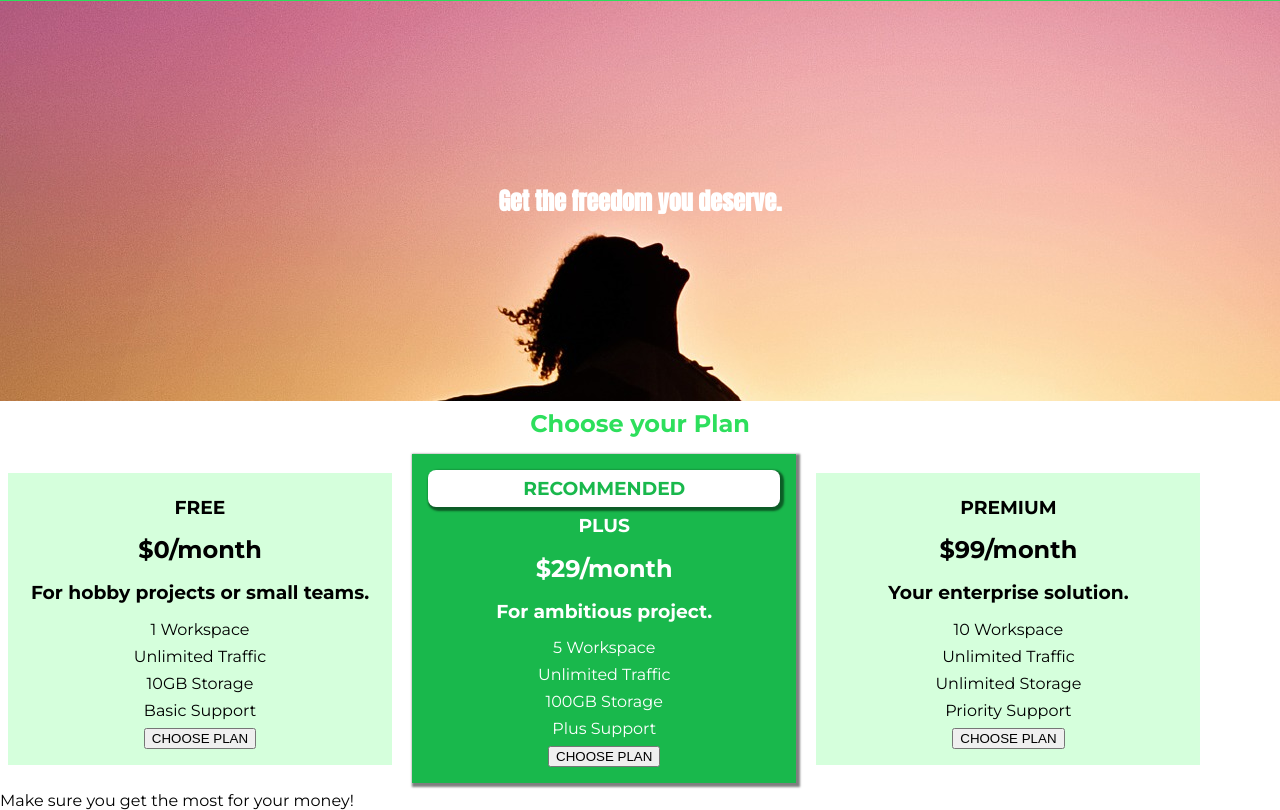
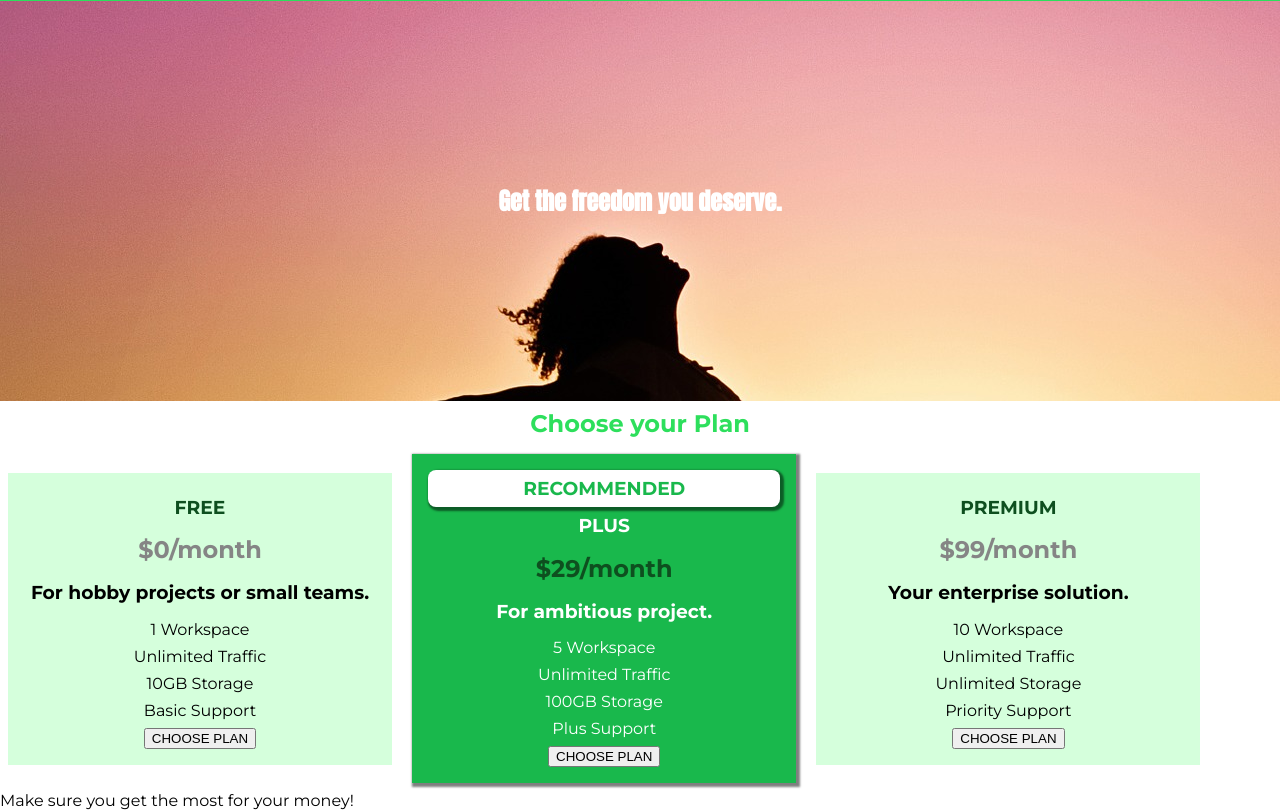
Before and after one commit to robertov8/css-the-comple-guide-2020, a plain HTML site: page index.html in a window 1280 px wide. Shown: the part 42-852 px from the top of the page. Drawn offline with Linux system fonts and the light colour scheme.

Commit message:
64. Working on the Title and the Price of our Packages

```diff
--- a/index.html
+++ b/index.html
@@ -38,8 +38,8 @@
                 <h1 class="section-title">Choose your Plan</h1>
                 <div>
                     <article class="plan">
-                        <h1>FREE</h1>
-                        <h2>$0/month</h2>
+                        <h1 class="plan__title">FREE</h1>
+                        <h2 class="plan__price">$0/month</h2>
                         <h3>For hobby projects or small teams.</h3>
                         <ul class="plan__features">
                             <li>1 Workspace</li>
@@ -53,8 +53,8 @@
                     </article>
                     <article class="plan plan--highlighted">
                         <h1 class="plan__annotation">RECOMMENDED</h1>
-                        <h1>PLUS</h1>
-                        <h2>$29/month</h2>
+                        <h1 class="plan__title">PLUS</h1>
+                        <h2 class="plan__price">$29/month</h2>
                         <h3>For ambitious project.</h3>
                         <ul class="plan__features">
                             <li class="plan__feature">5 Workspace</li>
@@ -67,8 +67,8 @@
                         </div>
                     </article>
                     <article class="plan">
-                        <h1>PREMIUM</h1>
-                        <h2>$99/month</h2>
+                        <h1 class="plan__title">PREMIUM</h1>
+                        <h2 class="plan__price">$99/month</h2>
                         <h3>Your enterprise solution.</h3>
                         <ul class="plan__features">
                             <li class="plan__feature">10 Workspace</li>
--- a/main.css
+++ b/main.css
@@ -54,6 +54,22 @@ body {
   color: #19b84c;
   box-shadow: 2px 2px 2px 2px rgba(0 ,0, 0, 0.5);
   border-radius: 8px;
+}
+
+.plan__title {
+  color: #0e4f1f;
+}
+
+.plan__price {
+  color: #858585;
+}
+
+.plan--highlighted .plan__title {
+  color: white;
+}
+
+.plan--highlighted .plan__price {
+  color: #0e4f1f;
 }
 
 .plan__features {
```
